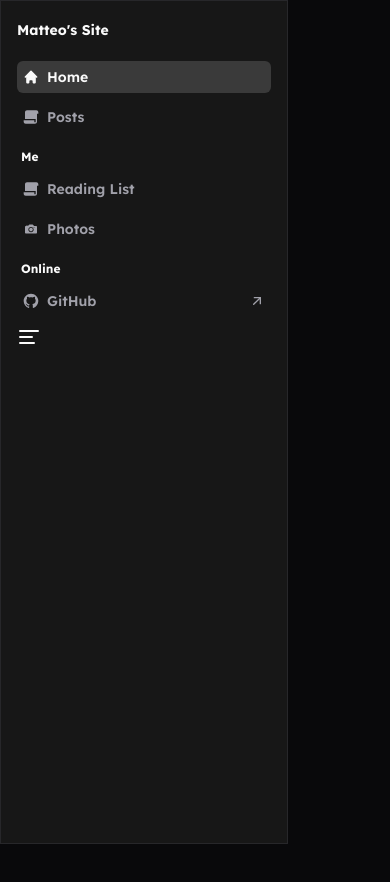
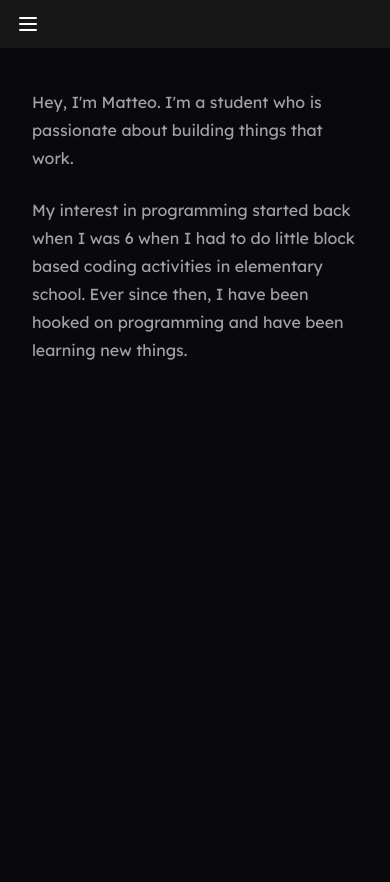
Before and after one commit to rainnfx/site, a Next.js app: page / in a window 390 px wide. Shown: the top 882 px of the page. After the commit the page ends 844 px from the top, so only its background shows below. Built offline with nearby package versions, Linux system fonts and the light colour scheme.

Commit message:
both kinda fixed and broke the sidebar, good day

```diff
--- a/src/app/page.tsx
+++ b/src/app/page.tsx
@@ -1,19 +1,18 @@
 import { buttonVariants } from "@/components/ui/button";
 import { siteConfig } from "@/config/site";
-import { SOCIALS } from "@/constants";
 import { cn } from "@/lib/utils";
 import Link from "next/link";
 
 export default function Home() {
   return (
-    <section className="px-96 pt-16">
+    <section className="pt-16 px-4 sm:px-8 md:px-16 lg:px-32 xl:px-48 2xl:px-64">
       <p className="leading-7 [&:not(:first-child)]:mt-6 text-muted-foreground">
         Hey, I'm Matteo. I'm a student who is passionate about building things
         that work.
       </p>
       <p className="leading-7 [&:not(:first-child)]:mt-6 text-muted-foreground">
         My interest in programming started back when I was 6 when I had to do
-        little block based coding activites in elementary school. Ever since
+        little block based coding activities in elementary school. Ever since
         then, I have been hooked on programming and have been learning new
         things.
       </p>
--- a/src/components/app.tsx
+++ b/src/components/app.tsx
@@ -1,12 +1,27 @@
-import React, { PropsWithChildren } from "react";
+"use client";
+
+import React, { PropsWithChildren, useEffect, useState } from "react";
 import SiteHeader from "@/components/site-header";
-import { siteConfig } from "@/config/site";
-import Link from "next/link";
+import MobileNav from "@/components/mobile-nav";
 
 export default function App({ children }: PropsWithChildren) {
+  const [isMobile, setIsMobile] = useState(false);
+
+  // Detect if the device is mobile by checking the window width
+  useEffect(() => {
+    const handleResize = () => {
+      setIsMobile(window.innerWidth < 768); // 768px is the md breakpoint in Tailwind
+    };
+
+    handleResize(); // Initial check
+    window.addEventListener("resize", handleResize);
+
+    return () => window.removeEventListener("resize", handleResize);
+  }, []);
+
   return (
     <div className="flex min-h-screen space-y-6 overflow-hidden">
-      <SiteHeader />
+      {isMobile ? <MobileNav /> : <SiteHeader />}
       <main className="container flex-1">{children}</main>
     </div>
   );
--- a/src/components/header-nav.tsx
+++ /dev/null
@@ -1,52 +0,0 @@
-"use client";
-import React from "react";
-import { NAV_LIST } from "@/constants";
-import { cn } from "@/lib/utils";
-import Link from "next/link";
-import { useSelectedLayoutSegment } from "next/navigation";
-import { TbArrowUpRight } from "react-icons/tb";
-
-export default function HeaderNav() {
-  const segment = useSelectedLayoutSegment();
-
-  return (
-    <nav className="mt-5 flex-col">
-      {NAV_LIST.map((item, index) =>
-        item.separator ? (
-          <div
-            key={`separator-${index}`}
-            className="mt-4 px-1 mb-2 text-foreground font-bold text-xs"
-          >
-            {item.separator}
-          </div>
-        ) : (
-          <Link
-            key={(item.label ?? "default-label") + item.path}
-            href={item.path ?? "/"}
-            target={item.type === "link" ? "_blank" : undefined} // Add target=_blank for links
-            rel={item.type === "link" ? "noopener noreferrer" : undefined} // Add rel attribute for security
-            className={cn(
-              "font-semibold text-sm flex justify-between items-center hover:bg-foreground/15 ease-in-out mt-2 p-1.5 rounded-md",
-              (segment === null || segment === "") && item.path === "/"
-                ? "bg-foreground/15"
-                : `/${segment}` === item.path
-                  ? "bg-foreground/15"
-                  : "text-muted-foreground"
-            )}
-          >
-            {/* Left side: Main icon and label */}
-            <div className="flex items-center">
-              {item.icon && <item.icon className="mr-2 size-4" />}
-              <span>{item.label}</span>
-            </div>
-
-            {/* Right side: Special link icon for "link" types */}
-            {item.type === "link" && (
-              <TbArrowUpRight className="size-4 text-muted-foreground" />
-            )}
-          </Link>
-        )
-      )}
-    </nav>
-  );
-}
--- a/src/components/mobile-nav.tsx
+++ b/src/components/mobile-nav.tsx
@@ -1,64 +1,96 @@
 "use client";
-import React, { ReactNode } from "react";
+import React, { useState } from "react";
+import Link from "next/link";
+import { siteConfig } from "@/config/site";
+import { NAV_LIST } from "@/constants";
 import { cn } from "@/lib/utils";
-import Link, { LinkProps } from "next/link";
-import { usePathname, useRouter } from "next/navigation";
-import { NAV_LIST } from "@/constants";
+import { useSelectedLayoutSegment } from "next/navigation";
+import { TbArrowUpRight, TbMenu2, TbX } from "react-icons/tb";
 
-interface MobileNavProps {
-  onOpenChange: () => void;
-}
+export default function SiteHeader() {
+  const [isOpen, setIsOpen] = useState(false); // Sidebar is closed by default
+  const segment = useSelectedLayoutSegment();
 
-export default function MobileNav({ onOpenChange }: MobileNavProps) {
+  const handleToggle = () => {
+    setIsOpen((prev) => !prev);
+  };
+
+  const handleClose = () => {
+    setIsOpen(false);
+  };
+
   return (
-    <div className="fixed inset-0 top-16 z-50 grid h-[calc(60vh-4rem)] grid-flow-row auto-rows-max overflow-auto py-6 pb-32 shadow-md animate-in slide-in-from-bottom-80 md:hidden">
-      <div className="relative z-20  grid gap-6 rounded-md border border-secondary/80 bg-secondary p-4 text-popover-foreground shadow-md">
-        {NAV_LIST.map((item) => (
-          <MobileLink
-            key={item.label + item.path}
-            href={item.path}
-            className="flex items-center"
-            onOpenChange={onOpenChange}
-          >
-            <item.icon className="mr-2 size-4" />
-            <span>{item.label}</span>
-          </MobileLink>
-        ))}
+    <>
+      <header
+        className="fixed top-0 left-0 right-0 flex items-center justify-between p-2 text-white"
+        style={{ backgroundColor: "var(--sidebarmain)", height: "3rem" }}
+      >
+        <button className="p-2 text-white md:hidden" onClick={handleToggle}>
+          {isOpen ? (
+            <TbX className="w-6 h-6" />
+          ) : (
+            <TbMenu2 className="w-6 h-6" />
+          )}
+        </button>
+      </header>
+      <div className="pt-12">
+        {" "}
+        {/* Add padding-top here */}
+        <div
+          className={cn(
+            "fixed top-14 left-0 z-40 h-full w-72 border border-r-zinc-800 p-4 bg-secondary transition-transform duration-300",
+            isOpen ? "translate-x-0" : "-translate-x-full"
+          )}
+          style={{ backgroundColor: "var(--sidebarmain)" }}
+        >
+          <div className="flex-col">
+            <Link href="/" className="flex-col" onClick={handleClose}>
+              <span className="text-sm font-bold">{siteConfig.name}</span>
+            </Link>
+          </div>
+          <div className="border-r-foreground">
+            <nav className="mt-5 flex-col">
+              {NAV_LIST.map((item, index) =>
+                item.separator ? (
+                  <div
+                    key={`separator-${index}`}
+                    className="mt-4 px-1 mb-2 text-foreground font-bold text-xs"
+                  >
+                    {item.separator}
+                  </div>
+                ) : (
+                  <Link
+                    key={(item.label ?? "default-label") + item.path}
+                    href={item.path ?? "/"}
+                    target={item.type === "link" ? "_blank" : undefined}
+                    rel={
+                      item.type === "link" ? "noopener noreferrer" : undefined
+                    }
+                    className={cn(
+                      "font-semibold text-sm flex justify-between items-center hover:bg-foreground/15 ease-in-out mt-2 p-1.5 rounded-md",
+                      (segment === null || segment === "") && item.path === "/"
+                        ? "bg-foreground/15"
+                        : `/${segment}` === item.path
+                          ? "bg-foreground/15"
+                          : "text-muted-foreground"
+                    )}
+                    onClick={handleClose} // Close the navbar when a link is clicked
+                  >
+                    <div className="flex items-center">
+                      {item.icon && <item.icon className="mr-2 size-4" />}
+                      <span>{item.label}</span>
+                    </div>
+
+                    {item.type === "link" && (
+                      <TbArrowUpRight className="size-4 text-muted-foreground" />
+                    )}
+                  </Link>
+                )
+              )}
+            </nav>
+          </div>
+        </div>
       </div>
-    </div>
+    </>
   );
 }
-
-interface MobileLinkProps extends LinkProps {
-  children: ReactNode;
-  onOpenChange?: () => void;
-  className?: string;
-}
-
-const MobileLink = ({
-  children,
-  onOpenChange,
-  className,
-  href,
-  ...props
-}: MobileLinkProps) => {
-  const router = useRouter();
-  const pathname = usePathname();
-  return (
-    <Link
-      href={href}
-      onClick={() => {
-        router.push(href.toString());
-        onOpenChange?.();
-      }}
-      className={cn(
-        "transition-colors hover:text-primary",
-        pathname === href.toString() ? "text-primary" : "text-muted-foreground",
-        className
-      )}
-      {...props}
-    >
-      {children}
-    </Link>
-  );
-};
--- a/src/components/site-header.tsx
+++ b/src/components/site-header.tsx
@@ -1,15 +1,14 @@
 "use client";
 import React, { useState } from "react";
 import Link from "next/link";
-import { AlignLeft, X } from "lucide-react";
 import { siteConfig } from "@/config/site";
-import HeaderNav from "@/components/header-nav";
-import { Button } from "@/components/ui/button";
-import MobileNav from "@/components/mobile-nav";
-import { Icons } from "./icons";
+import { NAV_LIST } from "@/constants";
+import { cn } from "@/lib/utils";
+import { useSelectedLayoutSegment } from "next/navigation";
+import { TbArrowUpRight } from "react-icons/tb";
 
 export default function SiteHeader() {
-  const [isMobileOpen, setIsMobileOpen] = useState(false);
+  const segment = useSelectedLayoutSegment();
   return (
     <header className="flex-col">
       <div
@@ -22,26 +21,44 @@ export default function SiteHeader() {
           </Link>
         </div>
         <div className=" border-r-foreground">
-          <HeaderNav />
-          <Button
-            variant="ghost"
-            className="p-0 text-primary hover:bg-transparent hover:text-primary md:hidden"
-            onClick={() => setIsMobileOpen(!isMobileOpen)}
-          >
-            <>
-              {isMobileOpen ? (
-                <X className="size-6" />
+          <nav className="mt-5 flex-col">
+            {NAV_LIST.map((item, index) =>
+              item.separator ? (
+                <div
+                  key={`separator-${index}`}
+                  className="mt-4 px-1 mb-2 text-foreground font-bold text-xs"
+                >
+                  {item.separator}
+                </div>
               ) : (
-                <AlignLeft className="size-6" />
-              )}
-              <span className="sr-only">Menu</span>
-            </>
-          </Button>
+                <Link
+                  key={(item.label ?? "default-label") + item.path}
+                  href={item.path ?? "/"}
+                  target={item.type === "link" ? "_blank" : undefined}
+                  rel={item.type === "link" ? "noopener noreferrer" : undefined}
+                  className={cn(
+                    "font-semibold text-sm flex justify-between items-center hover:bg-foreground/15 ease-in-out mt-2 p-1.5 rounded-md",
+                    (segment === null || segment === "") && item.path === "/"
+                      ? "bg-foreground/15"
+                      : `/${segment}` === item.path
+                        ? "bg-foreground/15"
+                        : "text-muted-foreground"
+                  )}
+                >
+                  <div className="flex items-center">
+                    {item.icon && <item.icon className="mr-2 size-4" />}
+                    <span>{item.label}</span>
+                  </div>
+
+                  {item.type === "link" && (
+                    <TbArrowUpRight className="size-4 text-muted-foreground" />
+                  )}
+                </Link>
+              )
+            )}
+          </nav>
         </div>
       </div>
-      {isMobileOpen && (
-        <MobileNav onOpenChange={() => setIsMobileOpen(false)} />
-      )}
     </header>
   );
 }
```
